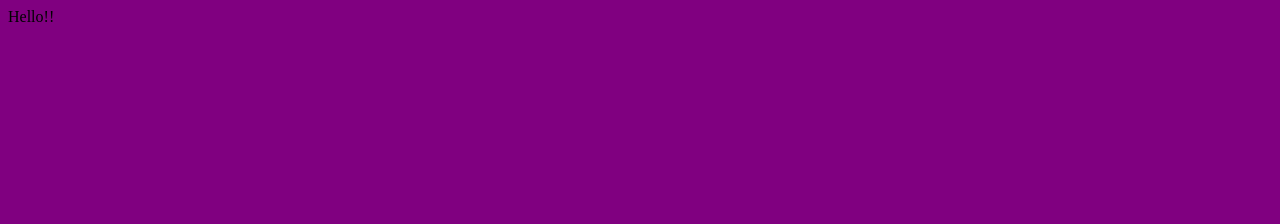
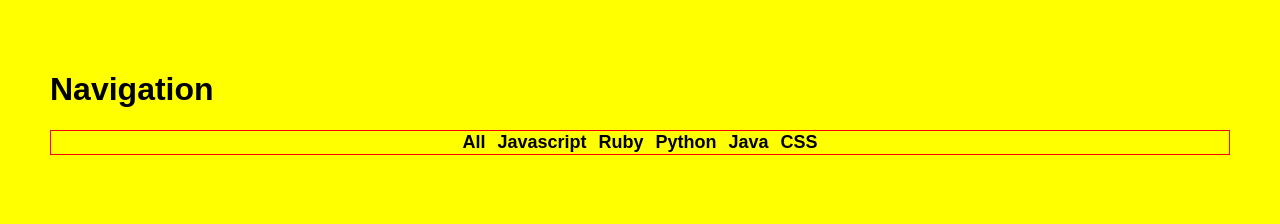
Before and after one commit to samfauble/github-brawl, a React app: page / in a window 1280 px wide. Built offline with nearby package versions, Linux system fonts and the light colour scheme.

Commit message:
navBar with basic CSS added

```diff
--- a/app/src/client/index.js
+++ b/app/src/client/index.js
@@ -1,13 +1,14 @@
 import "./style/index.scss"
 import React from "react"
 import ReactDOM from "react-dom"
+import Navbar from "../components/Navbar"
 
 
 class App extends React.Component {
     render() {
         return (
-            <div>
-               Hello!!
+            <div className="container">
+               <Navbar />
             </div>
         )
     }
--- a/app/src/client/style/index.scss
+++ b/app/src/client/style/index.scss
@@ -1,3 +1,47 @@
+body, html #app {
+    height: 100%;
+    width: 100%;
+    margin: 0px;
+}
+
 body {
-    background: purple;
+    background: yellow;
+    font-family: sans-serif;
 }
+
+//Navbar
+
+ul {
+    padding: 0px;
+}
+
+#navList {
+    border: 1px solid red;
+    display: flex;
+    flex-direction: row;
+    justify-content: center;
+    align-items: center;
+}
+
+.navItem {
+    margin: 3px, 10px, 3px, 10px;
+    list-style-type: none;
+}
+
+.container {
+    max-width: 1200px;
+    margin: 0 auto;
+    padding: 50px;
+}
+
+.clearButton {
+    background: transparent;
+    border: none;
+}
+
+.navLink {
+    font-size: 18px;
+    font-weight: bold;
+    text-decoration: none;
+    color: inherit;
+}
--- a/app/src/components/Navbar.js
+++ b/app/src/components/Navbar.js
@@ -0,0 +1,21 @@
+import React from 'react'
+
+function Navbar() {
+    const navbarItems = ["All", "Javascript", "Ruby", "Python", "Java", "CSS"]
+    return (
+        <React.Fragment>
+            <h1>Navigation</h1>
+            <ul id="navList">
+            {navbarItems.map((item)=>(
+                <li className="navItem" key={item}>
+                    <button className="clearButton navLink">
+                        {item}
+                    </button>
+                </li>
+            ))}
+            </ul>
+        </React.Fragment>
+    )
+}
+
+export default Navbar
```
